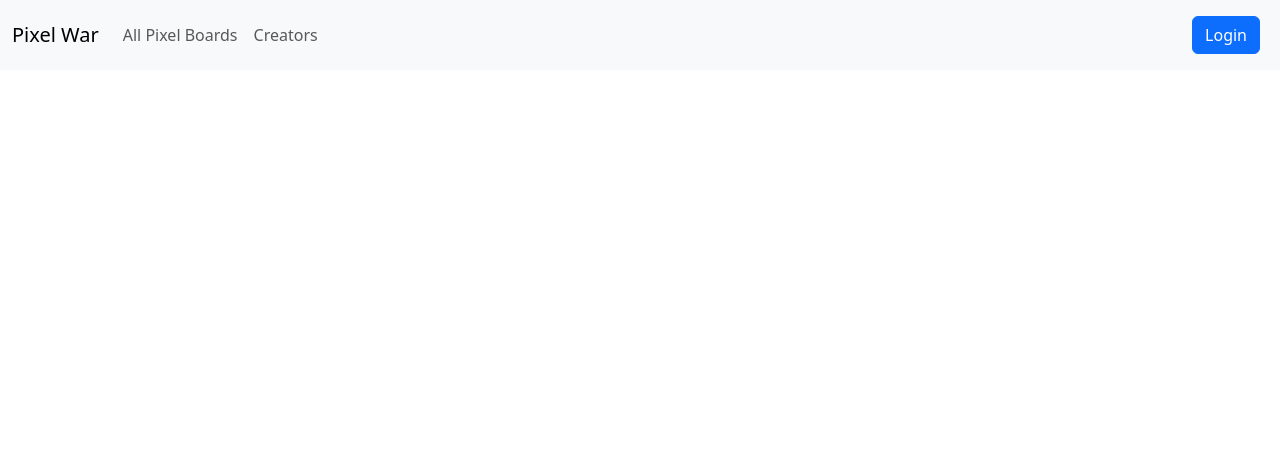
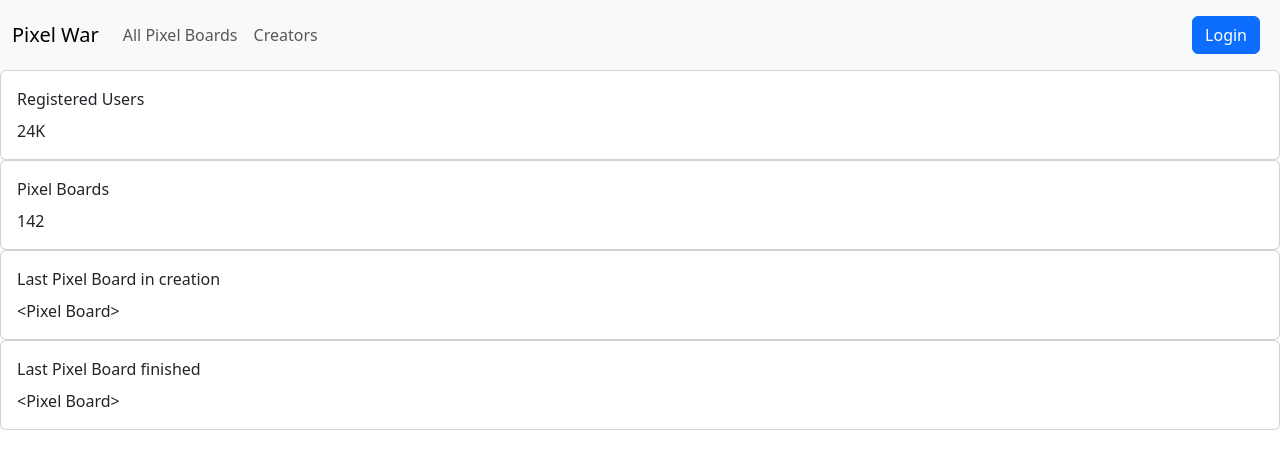
Before and after one commit to sebastienaglae/pixel-war, a React (Vite) app in the folder pixelwar-frontend/: page / in a window 1280 px wide. Shown: the top 468 px of the page. Built offline with nearby package versions, Linux system fonts and the light colour scheme.

Commit message:
feat(front):Custom Cards for Homepage

```diff
--- /dev/null
+++ b/pixelwar-frontend/src/CustomCard.jsx
@@ -0,0 +1,25 @@
+// eslint-disable-next-line no-unused-vars
+import React from 'react';
+import PropTypes from 'prop-types'; // Import PropTypes
+import { Card, CardBody, CardTitle, CardText } from 'reactstrap';
+
+const CustomCard = (props) => {
+  const { title, content } = props; // Destructure props
+
+  return (
+    <Card>
+      <CardBody>
+        <CardTitle>{title}</CardTitle>
+        <CardText>{content}</CardText>
+      </CardBody>
+    </Card>
+  );
+}
+
+// Define propTypes for CustomCard component
+CustomCard.propTypes = {
+  title: PropTypes.string.isRequired,
+  content: PropTypes.string.isRequired
+};
+
+export default CustomCard;
--- a/pixelwar-frontend/src/main.jsx
+++ b/pixelwar-frontend/src/main.jsx
@@ -1,10 +1,32 @@
-import React from 'react'
-import ReactDOM from 'react-dom/client'
-import App from './App.jsx'
-import './index.css'
+import React from 'react';
+import ReactDOM from 'react-dom';
+import App from './App.jsx';
+import CustomCard from './CustomCard.jsx'; // Import the CustomCard component
+import 'bootstrap/dist/css/bootstrap.min.css'; // Import Bootstrap CSS
+import './index.css';
 
+// Render the App component into the "nav" div
 ReactDOM.createRoot(document.getElementById('nav')).render(
   <React.StrictMode>
     <App />
-  </React.StrictMode>,
-)
+  </React.StrictMode>
+);
+
+// Data for each card
+const cardsData = [
+  { title: 'Registered Users', content: '24K' },
+  { title: 'Pixel Boards', content: '142' },
+  { title: 'Last Pixel Board in creation', content: '<Pixel Board>' },
+  { title: 'Last Pixel Board finished', content: '<Pixel Board>' }
+];
+
+// Render the CustomCard component with props for each card data
+ReactDOM.createRoot(document.getElementById('root')).render(
+  <React.StrictMode>
+    <div>
+      {cardsData.map((card, index) => (
+        <CustomCard key={index} title={card.title} content={card.content} />
+      ))}
+    </div>
+  </React.StrictMode>
+);
```
